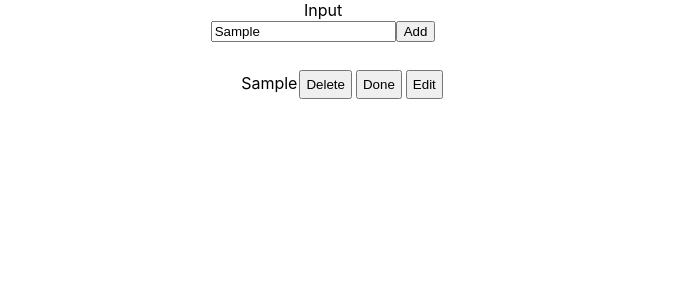
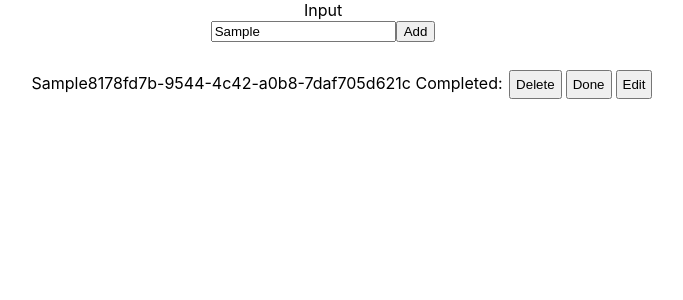
Before and after one commit to n8work/todo-list-react, a React (Create React App) app: page / in a window 1280 px wide. Both pictures are taken after typing "Sample" into the empty fields and a click on the button "Add". Shown: the top 300 px of the page, without its empty margins (317-1000 px from the left). Built offline with nearby package versions, Linux system fonts and the light colour scheme.

Commit message:
tasklist css wip

```diff
--- a/src/App.css
+++ b/src/App.css
@@ -46,3 +46,7 @@
   padding: 5px;
   margin: 2px;
 }
+
+.done {
+	text-decoration: line-through;
+}
--- a/src/App.js
+++ b/src/App.js
@@ -28,7 +28,7 @@ function App() {
     const index = taskList.findIndex((element => element.id===id))
     taskList[index].completed=true;
     setTasks(taskList);
-
+    console.log("task index", taskList[index].completed)
   }
 
   return (
--- a/src/Components/Tasklist.jsx
+++ b/src/Components/Tasklist.jsx
@@ -4,12 +4,14 @@ function Tasklist({ tasks, deleteTask, completeTask }) {
   const handleDelete = (id) => {
     deleteTask(id);
   };
+
   return (
     <div>
       <ul>
         {tasks.map((task) => (
-          <li key={task.id} tasks={tasks} className="task">
-            {task.name}
+
+          <li key={task.id} tasks={tasks} className={`task ${task.completed ? "done" : ""}`}>
+            {task.name}{task.id}  Completed: {task.completed}
             <button
               type="button"
               onClick={() => handleDelete(task.id)}
```
